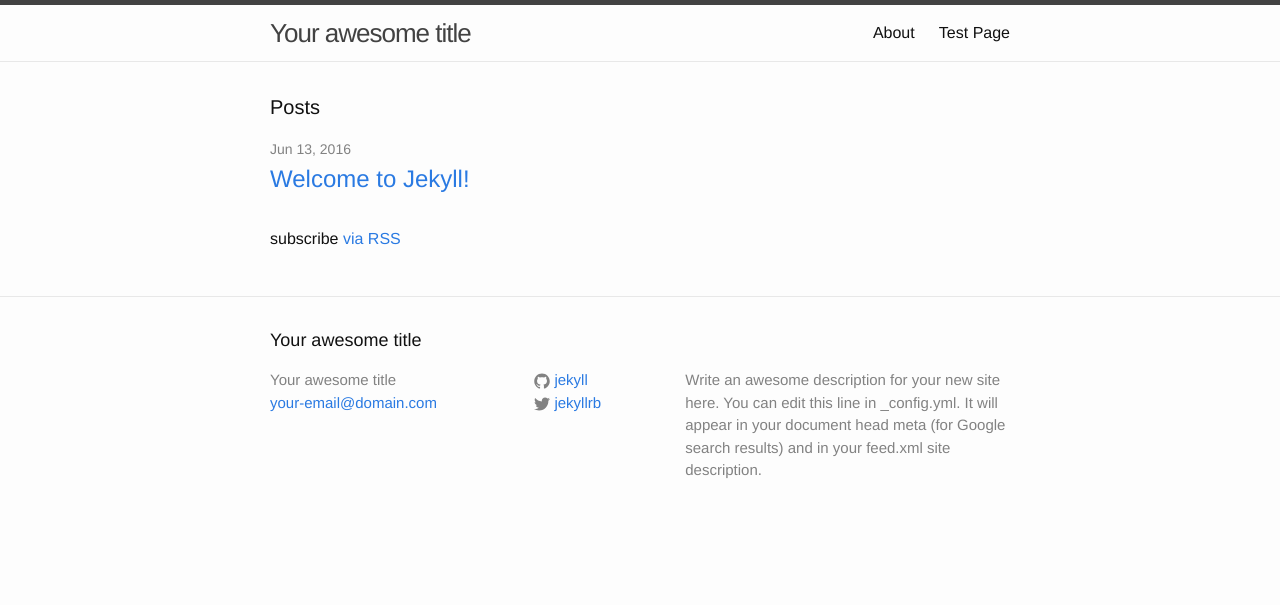
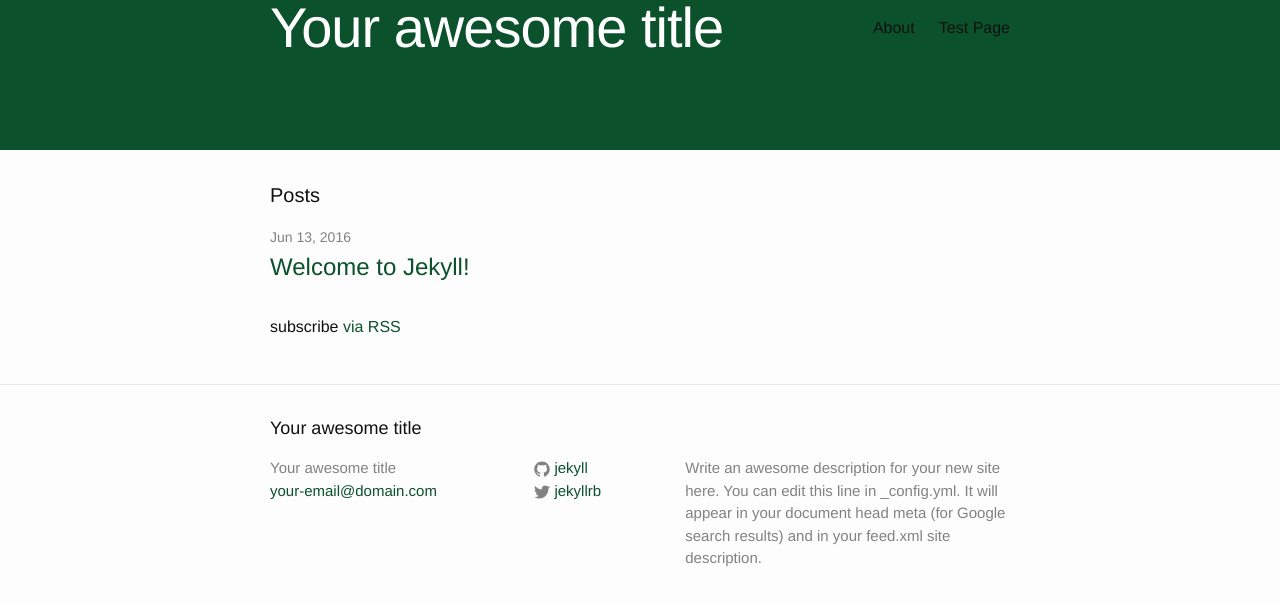
Before and after one commit to tyehle/tyehle.github.io, a Jekyll site: the page built from index.html, in a window 1280 px wide. Shown: the top 605 px of the page. Built offline with Jekyll 4.4.1, drawn with Linux system fonts in a browser that asks for light colours; some web fonts are replaced; Markdown is read by kramdown in place of the engine named in the settings.

Commit message:
made things green, added an icon, some work on the header

```diff
--- a/_includes/head.html
+++ b/_includes/head.html
@@ -9,4 +9,7 @@
   <link rel="stylesheet" href="{{ "/css/main.css" | prepend: site.baseurl }}">
   <link rel="canonical" href="{{ page.url | replace:'index.html','' | prepend: site.baseurl | prepend: site.url }}">
   <link rel="alternate" type="application/rss+xml" title="{{ site.title }}" href="{{ "/feed.xml" | prepend: site.baseurl | prepend: site.url }}">
+
+  <link href="https://fonts.googleapis.com/css?family=Droid+Sans+Mono" rel="stylesheet">
+  <link rel="shortcut icon" type="image/x-icon" href="/favicon.ico?">
 </head>
--- a/_sass/_layout.scss
+++ b/_sass/_layout.scss
@@ -2,16 +2,21 @@
  * Site header
  */
 .site-header {
-    border-top: 5px solid $grey-color-dark;
-    border-bottom: 1px solid $grey-color-light;
-    min-height: 56px;
+    // border-top: 5px solid $grey-color-dark;
+    // border-bottom: 1px solid $grey-color-light;
+    min-height: 150px;
+
+    background-color: $brand-color;
+    background-size: cover;
+    // background-position: center -100px;
+    background-attachment: fixed;
 
     // Positioning context for the mobile navigation icon
     position: relative;
 }
 
 .site-title {
-    font-size: 26px;
+    font-size: 56px;
     font-weight: 300;
     line-height: 56px;
     letter-spacing: -1px;
@@ -20,7 +25,7 @@
 
     &,
     &:visited {
-        color: $grey-color-dark;
+        color: $white-color;
     }
 }
 
--- a/css/main.scss
+++ b/css/main.scss
@@ -16,11 +16,12 @@ $spacing-unit:     30px;
 
 $text-color:       #111;
 $background-color: #fdfdfd;
-$brand-color:      #2a7ae2;
+$brand-color:      #0B512C;
 
 $grey-color:       #828282;
 $grey-color-light: lighten($grey-color, 40%);
 $grey-color-dark:  darken($grey-color, 25%);
+$white-color:      #FFFFFF;
 
 // Width of the content area
 $content-width:    800px;
```
Also changed, not shown: _includes/bitbucket_white.png (added), _includes/github_white-01.png (added), _includes/hypno_python.png (added), _includes/tobin_0157_20151222-crop-u1449.jpg (added), favicon.ico (added).
